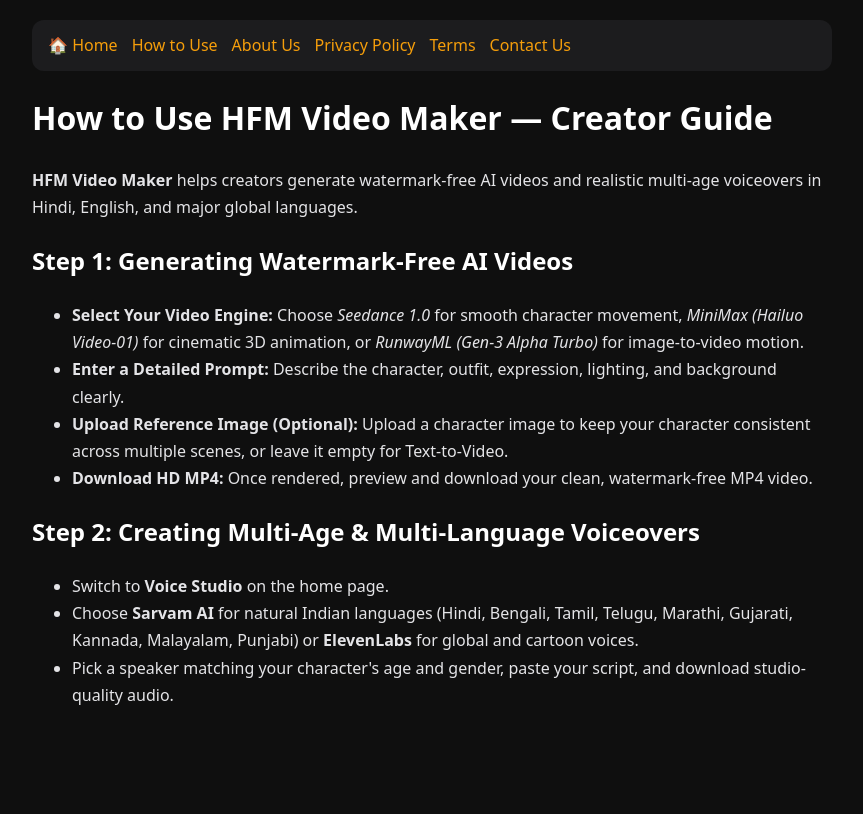
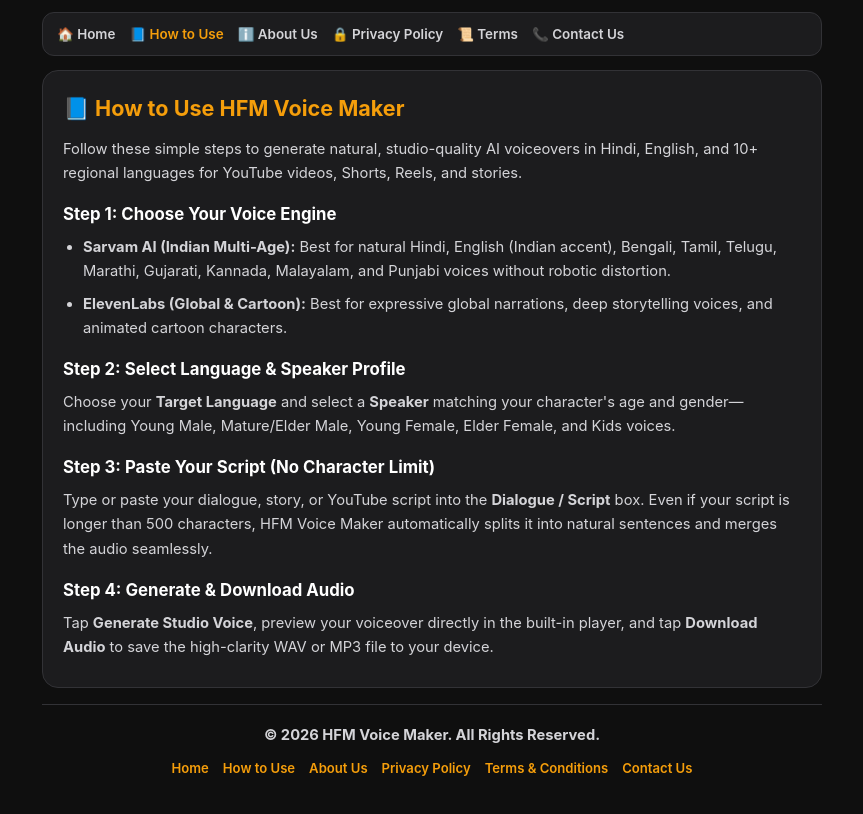
Before and after one commit to halkifulkimasti/hfmvideomaker, a plain HTML site: page guide.html in a window 1280 px wide. Shown: the whole page, without its empty margins (208-1071 px from the left). Drawn offline with Linux system fonts and the light colour scheme.

Commit message:
Update guide.html

```diff
--- a/guide.html
+++ b/guide.html
@@ -3,37 +3,67 @@
 <head>
   <meta charset="UTF-8" />
   <meta name="viewport" content="width=device-width, initial-scale=1.0" />
-  <title>How to Use & Guide — HFM Video Maker</title>
+  <title>How to Use — HFM Voice Maker</title>
   <style>
-    body { background:#0f0f0f; color:#e4e4e7; font-family:system-ui,sans-serif; line-height:1.7; padding:20px; max-width:800px; margin:auto; }
-    a { color:#f59e0b; text-decoration:none; }
-    h1, h2 { color:#fff; margin-top:20px; }
-    .nav { background:#1c1c1e; padding:12px 16px; border-radius:12px; margin-bottom:20px; display:flex; gap:14px; flex-wrap:wrap; }
+    :root { --bg: #0f0f0f; --card: #1c1c1e; --border: #323236; --text: #ffffff; --muted: #a1a1aa; --accent: #f59e0b; }
+    * { box-sizing: border-box; margin: 0; padding: 0; font-family: -apple-system, BlinkMacSystemFont, "Segoe UI", Roboto, sans-serif; }
+    body { background: var(--bg); color: var(--text); line-height: 1.65; padding: 12px; }
+    .container { max-width: 780px; margin: 0 auto; }
+    .top-nav { display: flex; align-items: center; gap: 14px; overflow-x: auto; background: var(--card); border: 1px solid var(--border); padding: 10px 14px; border-radius: 12px; margin-bottom: 14px; white-space: nowrap; }
+    .top-nav a { color: #d4d4d8; text-decoration: none; font-size: 0.84rem; font-weight: 600; }
+    .top-nav a.active, .top-nav a:hover { color: var(--accent); }
+    .card { background: var(--card); border: 1px solid var(--border); border-radius: 16px; padding: 20px; margin-bottom: 16px; }
+    h1 { font-size: 1.35rem; color: var(--accent); margin-bottom: 10px; }
+    h2 { font-size: 1.05rem; color: #fff; margin: 16px 0 6px; }
+    p, li { font-size: 0.92rem; color: #d4d4d8; margin-bottom: 8px; }
+    ul { padding-left: 20px; }
+    footer { text-align: center; color: var(--muted); font-size: 0.82rem; padding: 18px 8px 30px; border-top: 1px solid var(--border); }
+    .footer-links { display: flex; flex-wrap: wrap; justify-content: center; gap: 14px; margin-top: 10px; }
+    .footer-links a { color: var(--accent); text-decoration: none; font-weight: 600; }
   </style>
 </head>
 <body>
-  <div class="nav">
-    <a href="index.html">🏠 Home</a>
-    <a href="guide.html">How to Use</a>
-    <a href="about.html">About Us</a>
-    <a href="privacy.html">Privacy Policy</a>
-    <a href="terms.html">Terms</a>
-    <a href="contact.html">Contact Us</a>
+  <div class="container">
+    <nav class="top-nav">
+      <a href="index.html">🏠 Home</a>
+      <a href="guide.html" class="active">📘 How to Use</a>
+      <a href="about.html">ℹ️ About Us</a>
+      <a href="privacy.html">🔒 Privacy Policy</a>
+      <a href="terms.html">📜 Terms</a>
+      <a href="contact.html">📞 Contact Us</a>
+    </nav>
+
+    <div class="card">
+      <h1>📘 How to Use HFM Voice Maker</h1>
+      <p>Follow these simple steps to generate natural, studio-quality AI voiceovers in Hindi, English, and 10+ regional languages for YouTube videos, Shorts, Reels, and stories.</p>
+
+      <h2>Step 1: Choose Your Voice Engine</h2>
+      <ul>
+        <li><strong>Sarvam AI (Indian Multi-Age):</strong> Best for natural Hindi, English (Indian accent), Bengali, Tamil, Telugu, Marathi, Gujarati, Kannada, Malayalam, and Punjabi voices without robotic distortion.</li>
+        <li><strong>ElevenLabs (Global & Cartoon):</strong> Best for expressive global narrations, deep storytelling voices, and animated cartoon characters.</li>
+      </ul>
+
+      <h2>Step 2: Select Language & Speaker Profile</h2>
+      <p>Choose your <strong>Target Language</strong> and select a <strong>Speaker</strong> matching your character's age and gender—including Young Male, Mature/Elder Male, Young Female, Elder Female, and Kids voices.</p>
+
+      <h2>Step 3: Paste Your Script (No Character Limit)</h2>
+      <p>Type or paste your dialogue, story, or YouTube script into the <strong>Dialogue / Script</strong> box. Even if your script is longer than 500 characters, HFM Voice Maker automatically splits it into natural sentences and merges the audio seamlessly.</p>
+
+      <h2>Step 4: Generate & Download Audio</h2>
+      <p>Tap <strong>Generate Studio Voice</strong>, preview your voiceover directly in the built-in player, and tap <strong>Download Audio</strong> to save the high-clarity WAV or MP3 file to your device.</p>
+    </div>
+
+    <footer>
+      <p><strong>© 2026 HFM Voice Maker. All Rights Reserved.</strong></p>
+      <div class="footer-links">
+        <a href="index.html">Home</a>
+        <a href="guide.html">How to Use</a>
+        <a href="about.html">About Us</a>
+        <a href="privacy.html">Privacy Policy</a>
+        <a href="terms.html">Terms & Conditions</a>
+        <a href="contact.html">Contact Us</a>
+      </div>
+    </footer>
   </div>
-  <h1>How to Use HFM Video Maker — Creator Guide</h1>
-  <p><strong>HFM Video Maker</strong> helps creators generate watermark-free AI videos and realistic multi-age voiceovers in Hindi, English, and major global languages.</p>
-  <h2>Step 1: Generating Watermark-Free AI Videos</h2>
-  <ul>
-    <li><strong>Select Your Video Engine:</strong> Choose <em>Seedance 1.0</em> for smooth character movement, <em>MiniMax (Hailuo Video-01)</em> for cinematic 3D animation, or <em>RunwayML (Gen-3 Alpha Turbo)</em> for image-to-video motion.</li>
-    <li><strong>Enter a Detailed Prompt:</strong> Describe the character, outfit, expression, lighting, and background clearly.</li>
-    <li><strong>Upload Reference Image (Optional):</strong> Upload a character image to keep your character consistent across multiple scenes, or leave it empty for Text-to-Video.</li>
-    <li><strong>Download HD MP4:</strong> Once rendered, preview and download your clean, watermark-free MP4 video.</li>
-  </ul>
-  <h2>Step 2: Creating Multi-Age & Multi-Language Voiceovers</h2>
-  <ul>
-    <li>Switch to <strong>Voice Studio</strong> on the home page.</li>
-    <li>Choose <strong>Sarvam AI</strong> for natural Indian languages (Hindi, Bengali, Tamil, Telugu, Marathi, Gujarati, Kannada, Malayalam, Punjabi) or <strong>ElevenLabs</strong> for global and cartoon voices.</li>
-    <li>Pick a speaker matching your character's age and gender, paste your script, and download studio-quality audio.</li>
-  </ul>
 </body>
 </html>
```
